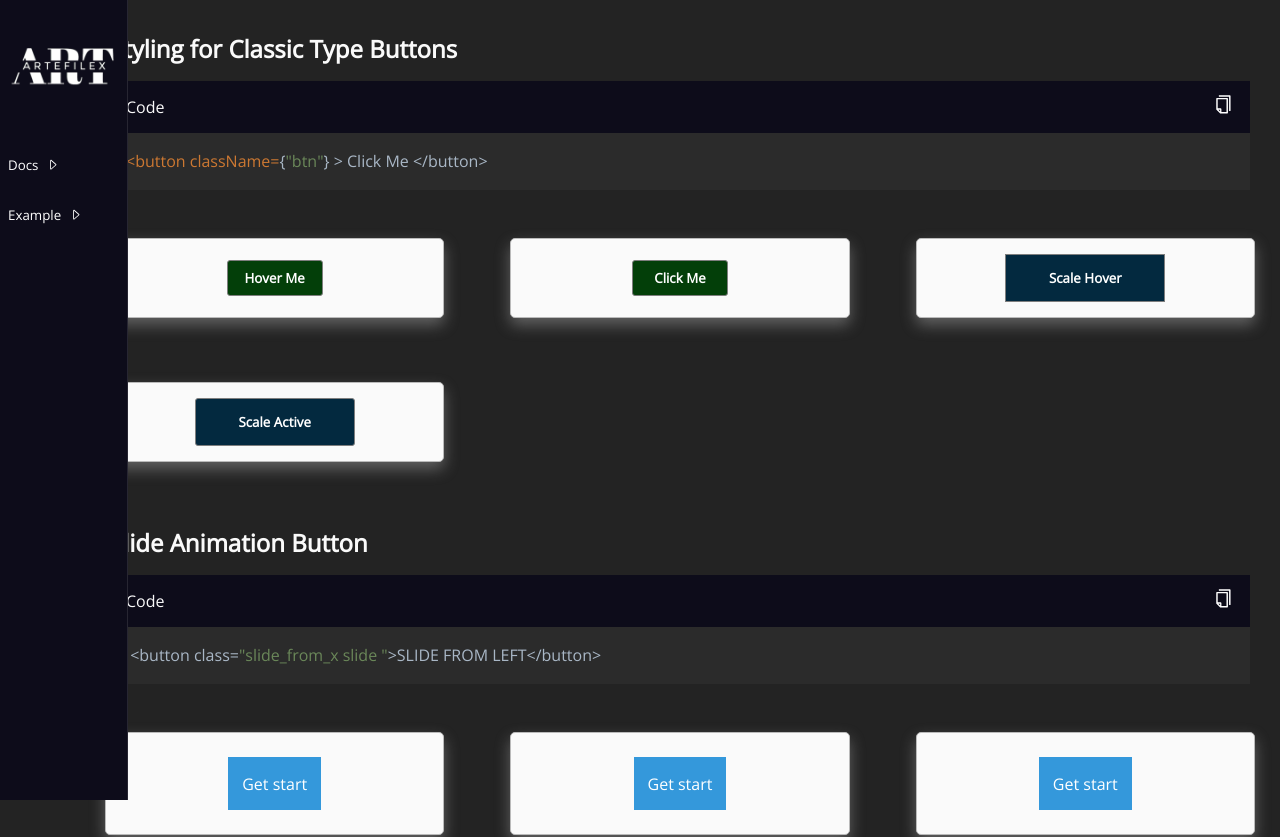
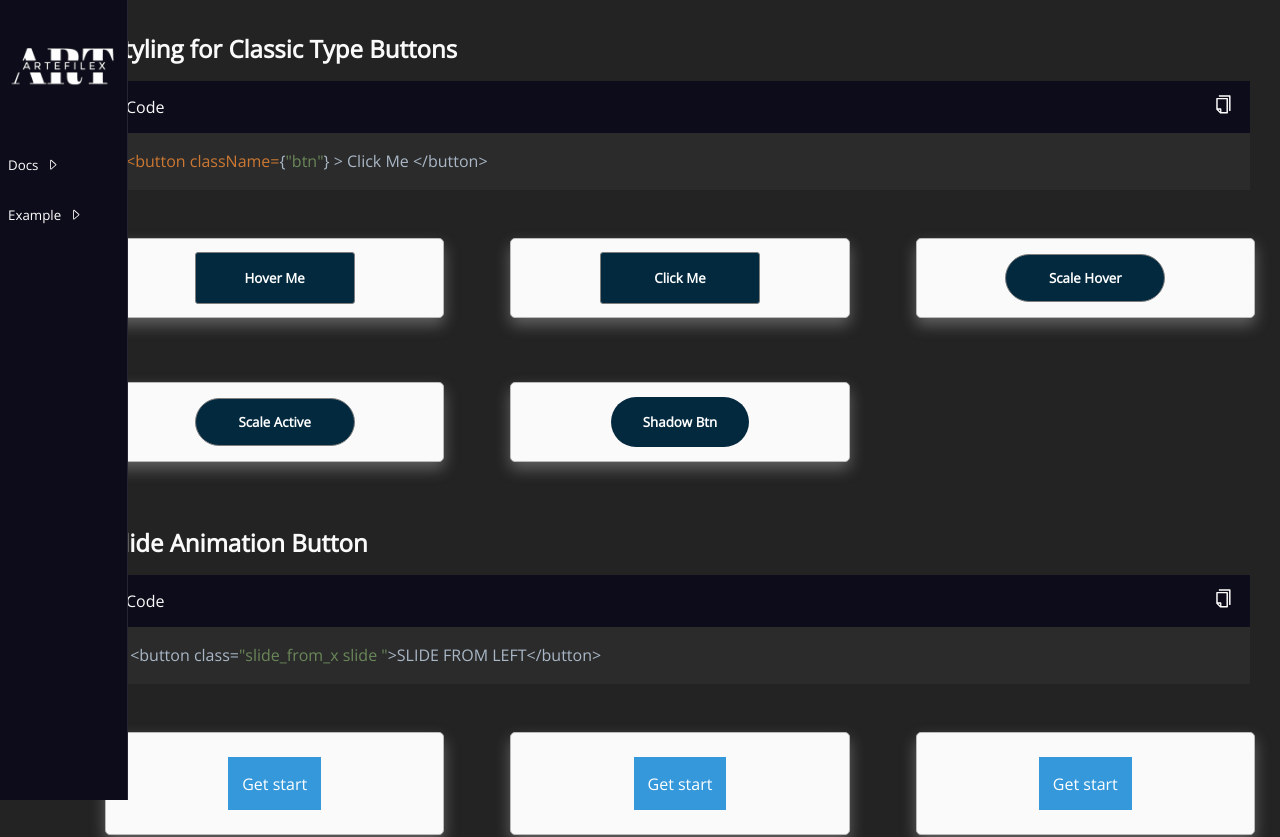
Before and after one commit to Artefilex/bestui, a React (Create React App) app in the folder client/: page /docs/buttons in a window 1280 px wide. Shown: the top 837 px of the page. Built offline with nearby package versions, Linux system fonts and the light colour scheme.

Commit message:
buton eklemesi yapıldı

```diff
--- a/client/src/assest/css/item/buttons.css
+++ b/client/src/assest/css/item/buttons.css
@@ -1,40 +1,55 @@
+/* --- basic buttons ---- */
+.standart-btn {
+  padding: 1rem 2rem;
+  outline: none;
+  border: none;
+  color: rgb(255, 255, 255);
+  background: rgb(3, 41, 63);;
+  border-radius: 4rem;
+  font-weight: 800;
+}
+.standart-btn:hover {
+  color:  rgb(3, 41, 63);
+  background: rgb(255, 255, 255);
+  border: 1px solid rgb(3, 41, 63);;
+  transition: 0.5s ease-in-out;
+  box-shadow: rgba(0, 0, 0, 0.65) 0px 5px 15px;
+}
 
-/* --- basic buttons ---- */
-
-.green-button{
-  padding: 0.5rem 1rem;
+.green-button {
+  padding: 1rem 2rem;
   cursor: pointer;
   border: 1px solid rgb(126, 126, 126);
-  width: 6rem;
+  width: 10rem;
   font-weight: 900;
-  background: rgb(3, 63, 9);
+  background: rgb(3, 41, 63);
   color: rgb(255, 255, 255);
   border-radius: 3px;
 }
-.green-button:hover{
+.green-button:hover {
   background: rgb(255, 255, 255);
-  color: rgb(3, 63, 9);
+  color: rgb(3, 41, 63);
   border-radius: 20px;
   transition: 0.6s ease-in-out;
 }
 
-.green-button-active{
-  padding: 0.5rem 1rem;
+.green-button-active {
+  padding: 1rem 2rem;
   cursor: pointer;
   border: 1px solid rgb(126, 126, 126);
-  width: 6rem;
+  width: 10rem;
   font-weight: 900;
-  background: rgb(3, 63, 9);
+  background: rgb(3, 41, 63);;
   color: rgb(255, 255, 255);
   border-radius: 3px;
 }
-.green-button-active:active{
+.green-button-active:active {
   position: relative;
   top: 4px;
-  transition:0.6s ease-in-out;
+  transition: 0.6s ease-in-out;
 }
 
-.green-button-scale{
+.green-button-scale {
   padding: 0.9rem 1rem;
   cursor: pointer;
   border: 1px solid rgb(126, 126, 126);
@@ -43,13 +58,13 @@
   background: rgb(3, 41, 63);
   color: rgb(255, 255, 255);
   /* border-radius: 3px; */
+  border-radius: 30px;
 }
-.green-button-scale:hover{
+.green-button-scale:hover {
   transform: scale(1.1);
-  border-radius: 30px;
-  transition:0.2s ease-in-out;
+  transition: 0.2s ease-in-out;
 }
-.green-button-scale-active{
+.green-button-scale-active {
   padding: 0.9rem 1rem;
   cursor: pointer;
   border: 1px solid rgb(126, 126, 126);
@@ -57,12 +72,11 @@
   font-weight: 900;
   background: rgb(3, 41, 63);
   color: rgb(255, 255, 255);
-  border-radius: 3px;
+  border-radius: 30px;
 }
-.green-button-scale-active:active{
+.green-button-scale-active:active {
   transform: scale(0.9);
-  border-radius: 30px;
-  transition:0.6s ease-in-out;
+  transition: 0.6s ease-in-out;
 }
 /* --------------------- */
 
@@ -123,8 +137,6 @@ button.slide_from_bottom::after {
   top: 100%;
   bottom: -100%;
 }
-
-
 
 /*  --------------------- ------------------  */
 
@@ -194,7 +206,7 @@ button.slide_from_bottom::after {
 
 .setting-btn:before {
   content: "Setting";
-  color: #FFF;
+  color: #fff;
   font-family: arial;
   font-size: 20px;
   line-height: 50px;
@@ -212,9 +224,9 @@ button.slide_from_bottom::after {
 }
 
 #setting {
-  color: #FFF;
+  color: #fff;
   font-size: 25px;
-  margin:0.75rem;
+  margin: 0.75rem;
   line-height: 50px;
   display: flex;
   justify-content: center;
@@ -226,7 +238,7 @@ button.slide_from_bottom::after {
 .setting-btn:hover #setting {
   transform: translateX(0px);
   animation: setting 2s ease-in-out infinite;
-  animation-delay: .9s;
+  animation-delay: 0.9s;
   transition: all 1s ease-in-out;
 }
 
```
Also changed, not shown: client/src/itemComponent/Buttons/all.js.
